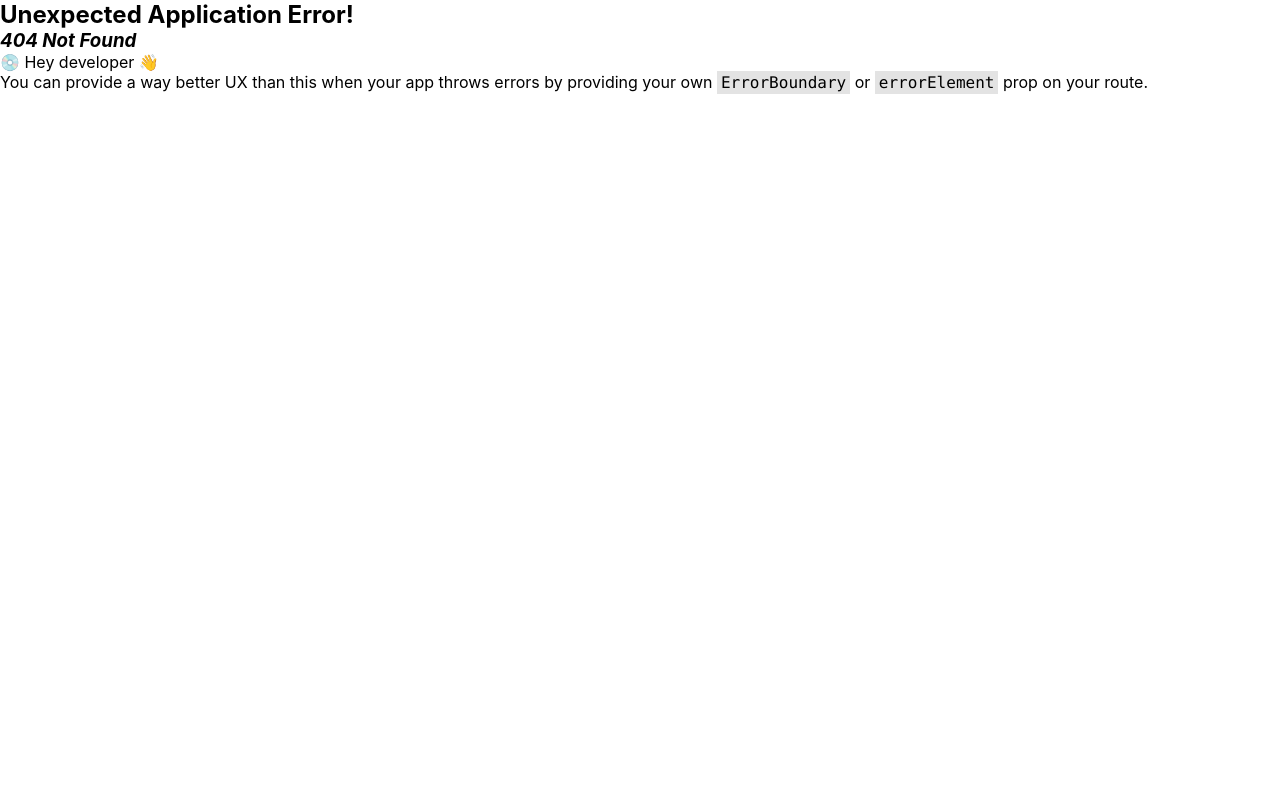
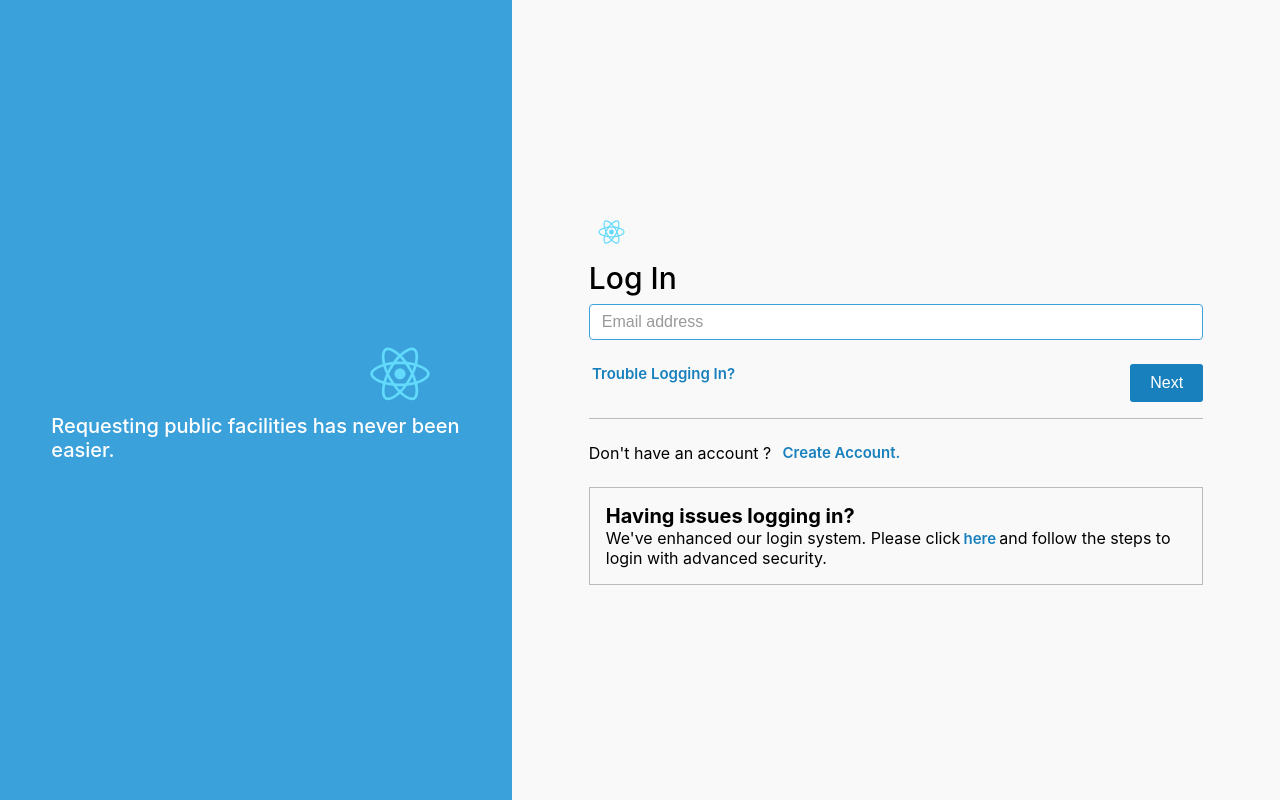
Before and after one commit to VinhTruong247/Private-Facility-Booking-App, a React (Create React App) app: page /login in a window 1280 px wide. Before the commit this address had no page. Built offline with nearby package versions, Linux system fonts and the light colour scheme.

Commit message:
Add Login - Signup

```diff
--- /dev/null
+++ b/src/assets/css/login.module.scss
@@ -0,0 +1,134 @@
+.login {
+    display: flex;
+    height: 100vh; // Ensures the page takes up the full height of the viewport
+  }
+
+  .left {
+    flex: 4; // Takes up 4/10 of the available space
+    background-color: #3ba1db; // Background color for the left section
+    display: flex; // Makes the container a flex container
+    justify-content: center; // Centers items horizontally
+    align-items: center; // Centers items vertically
+  }
+
+  .right {
+    flex: 6; // Takes up 6/10 of the available space
+    background-color: #f9f9f9; // Background color for the right section
+    display: flex; // Makes the container a flex container
+    justify-content: center; // Centers items horizontally
+    align-items: center; // Centers items vertically
+  }
+
+  .brand {
+    display: flex;
+    width:80%;
+    flex-direction: column;
+    justify-content: center; // Centers items horizontally
+    align-items: flex-end; // Aligns items to the right
+  }
+
+  .logo {
+    order: 1; // Makes the logo appear before the slogan
+    margin-right: 10px; // Adds some spacing between the logo and the slogan
+  }
+
+  .slogan {
+    order: 2; // Makes the slogan appear after the logo
+    font-size: 20px;
+    color: #fff; // Sets text color to white
+    font-weight: 500;
+  }
+  .loginbox{
+    display: flex;
+    width:80%;
+    flex-direction: column;
+    justify-content: center; // Centers items horizontally
+    row-gap: 0.5rem;
+  }
+  .title{
+    order: 2;
+    font-size: 30px;
+    color: #000000; // Sets text color to white
+    font-weight: 500;
+  }
+  .form{
+    order: 3;
+    display: flex;
+    flex-direction: column;
+    row-gap: 1rem;
+  }
+  .loginemail{
+    order: 3;
+    display: flex;
+    flex-direction: column;
+    row-gap: 1rem;
+  }
+  .input {
+    width: 100%;
+    border: 1px solid #3ba1db;
+    padding: 8px 12px; /* Adjust padding as needed */
+    box-sizing: border-box; /* Ensure padding and border are included in the element's total width */
+    font-size: 16px; /* Adjust font size as needed */
+    border-radius: 4px; /* Add some border radius for a rounded appearance */
+  }
+
+  // Optionally, you can define placeholder styles
+  .input::placeholder {
+    color: #999; /* Adjust placeholder color as needed */
+  }
+  .confirm {
+    order: 4;
+    display: flex;
+    justify-content: space-between; // Added to space items evenly along the main axis
+    width: 100%;
+    padding: 1rem 0;
+    border-bottom:1px solid #999999a1;
+  }
+  .signinconfirm {
+    order: 4;
+    display: flex;
+    justify-content: flex-end; // Added to space items evenly along the main axis
+    width: 100%;
+    padding: 1rem 0;
+  }
+
+  .login button {
+    background-color: #1880bd;
+    color: #fff;
+    border: none;
+    border-radius: 3px;
+    padding: 10px 20px;
+    font-size: 16px;
+    cursor: pointer;
+    width: fit-content;
+    right: 0;
+  }
+  .SignIn {
+    text-decoration: none;
+    font-size: 15px;
+    color: #1880bd;
+    font-weight: 600;
+    padding:0 0.2rem;
+
+  }
+  .createAccount {
+    order: 5;
+    display: flex;
+   gap: 0.5rem;
+    width: 100%;
+    padding: 1rem 0;
+  }
+  .IssueBox {
+    order: 6;
+    display: flex;
+    flex-direction: column;
+    width: 100%;
+    padding: 1rem ;
+    p{
+    font-size: 20px;
+    font-weight: 700;
+    margin: 0;
+    }
+    border:1px solid #999999a1;
+
+  }
--- /dev/null
+++ b/src/components/auth/LoginPage.jsx
@@ -0,0 +1,58 @@
+import React from "react";
+import styles from "../../assets/css/login.module.scss";
+import logoImage from "../../assets/images/logo.svg";
+import { Link } from "react-router-dom";
+export default function LoginPage() {
+  return (
+    <div className={styles.login}>
+      <div className={styles.left}>
+        <div className={styles.brand}>
+          <div className={styles.logo}>
+            <img src={logoImage} alt="Logo" style={{ height: "4.5rem" }} />
+          </div>
+          <div className={styles.slogan}>
+            Requesting public facilities has never been easier.
+          </div>
+        </div>
+      </div>
+      <div className={styles.right}>
+        <div className={styles.loginbox}>
+          <div className={styles.logo}>
+            <img src={logoImage} alt="Logo" style={{ height: "2rem" }} />
+          </div>
+          <div className={styles.title}>Log In</div>
+          <div className={styles.loginemail}>
+            <input
+              type="text"
+              name="email"
+              placeholder="Email address"
+              className={styles.input}
+            />
+          </div>
+          <div className={styles.confirm}>
+            <Link to={"/register"} className={styles.SignIn}>
+              Trouble Logging In?
+            </Link>
+            <button type="submit">Next</button>
+          </div>
+          <div className={styles.createAccount}>
+            Don't have an account ?
+            <Link to={"/register"} className={styles.SignIn}>
+              Create Account.
+            </Link>
+          </div>
+          <div className={styles.IssueBox}>
+            <p>Having issues logging in?</p>
+            <div style={{ width: "100%" }}>
+              We've enhanced our login system. Please click
+              <Link to={"/register"} className={styles.SignIn}>
+                here
+              </Link>
+              and follow the steps to login with advanced security.
+            </div>
+          </div>
+        </div>
+      </div>
+    </div>
+  );
+}
--- /dev/null
+++ b/src/components/auth/SignUpPage.jsx
@@ -0,0 +1,57 @@
+import React from "react";
+import styles from "../../assets/css/login.module.scss";
+import logoImage from "../../assets/images/logo.svg";
+import { Link } from "react-router-dom";
+export default function SignUpPage() {
+  return (
+    <div className={styles.login}>
+      <div className={styles.left}>
+        <div className={styles.brand}>
+          <div className={styles.logo}>
+            <img src={logoImage} alt="Logo" style={{ height: "4.5rem" }} />
+          </div>
+          <div className={styles.slogan}>
+            Requesting public facilities has never been easier.
+          </div>
+        </div>
+      </div>
+      <div className={styles.right}>
+        <div className={styles.loginbox}>
+          <div className={styles.logo}>
+            <img src={logoImage} alt="Logo" style={{ height: "2rem" }} />
+          </div>
+          <div className={styles.title}>Sign up</div>
+          <div className={styles.form}>
+            <div className="email">
+              <label htmlFor="loginInput">Email:</label>
+              <input
+                type="text"
+                name="email"
+                placeholder="Email address"
+                className={styles.input}
+              />
+            </div>
+            <div className="password">
+              <label htmlFor="loginInput">Password:</label>
+              <input
+                type="text"
+                name="password"
+                placeholder="Password"
+                className={styles.input}
+              />
+            </div>
+          </div>
+          <div className={styles.signinconfirm}>
+            <button type="submit">Next</button>
+          </div>
+          <div className={styles.createAccount}>
+           Have an account ?
+            <Link to={"/LogIn"} className={styles.SignIn}>
+              Login.
+            </Link>
+          </div>
+        </div>
+      </div>
+    </div>
+  );
+}
--- a/src/layout/NavigationBar.jsx
+++ b/src/layout/NavigationBar.jsx
@@ -55,7 +55,7 @@ export default function NavigationBar(props) {
         <Button
           className="nav-btn"
           variant="outlined"
-          onClick={() => navigate("/register")}
+          onClick={() => navigate("/signup")}
         >
           Register
         </Button>
```
Also changed, not shown: src/router/AppRoutes.js (+12 -1 lines), 1 other file (tests, documents, lock files or other folders).
